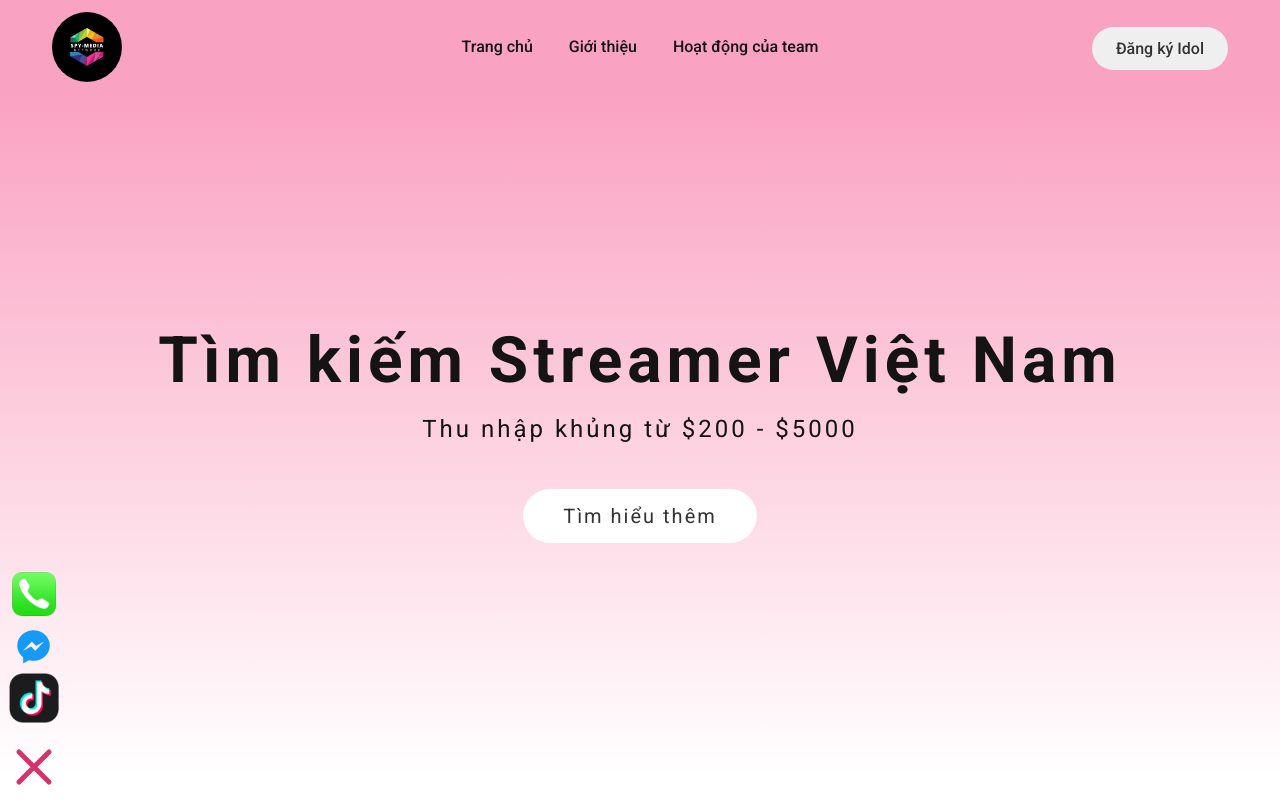
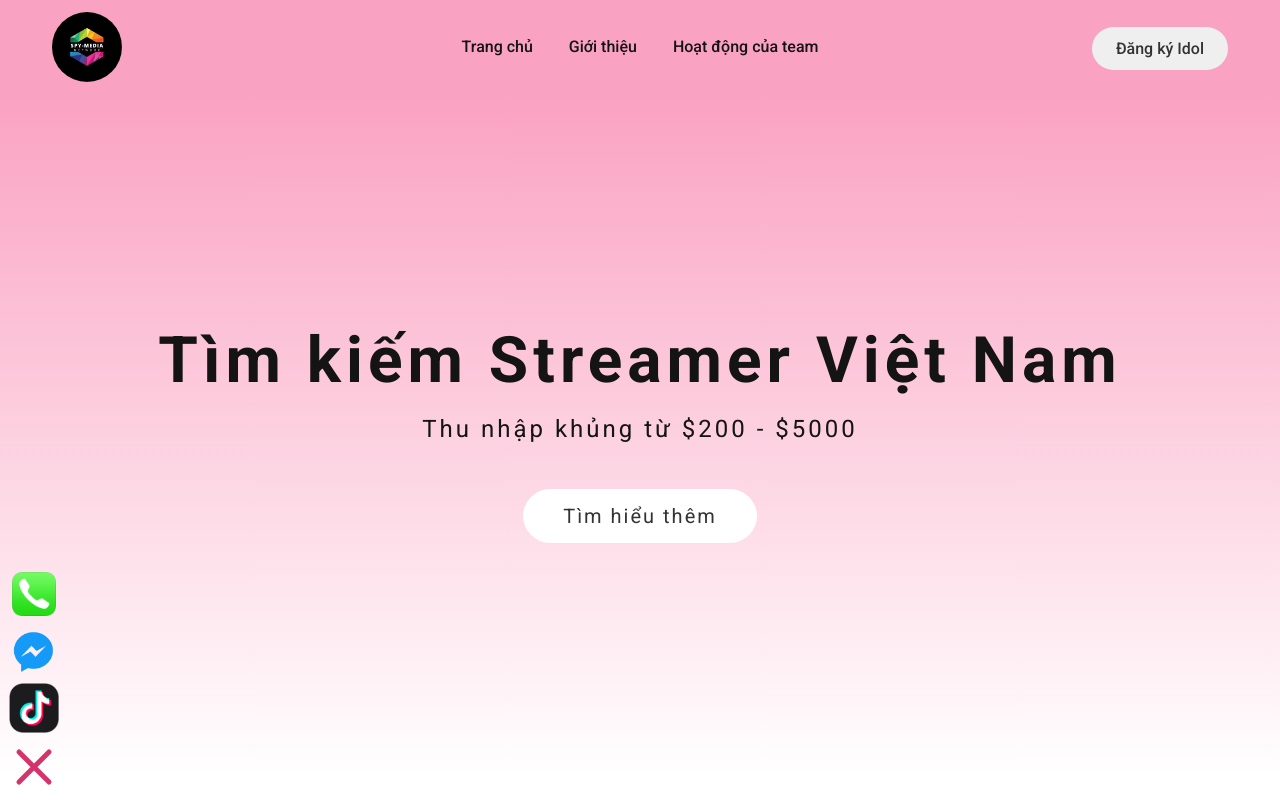
Before and after one commit to HoNhatHy/bigo, a React (Create React App) app: page / in a window 1280 px wide. Shown: the top 800 px of the page. Built offline with nearby package versions, Linux system fonts and the light colour scheme.

Commit message:
Ho Nhat Hy dep trai

```diff
--- a/public/style.css
+++ b/public/style.css
@@ -559,6 +559,10 @@ td {
   width: 5rem;
 }
 
+.side-link .messenger-img {
+  width: 6rem;
+}
+
 .side-btn {
   padding: 3px 0;
   background-color: transparent;
--- a/src/components/App.js
+++ b/src/components/App.js
@@ -106,7 +106,7 @@ class App extends React.Component {
                 className="side-link"
                 href="https://www.messenger.com/t/100006270889006"
               >
-                <img src={messenger} />
+                <img src={messenger} className="messenger-img" />
               </a>
               <a
                 className="side-link"
```
